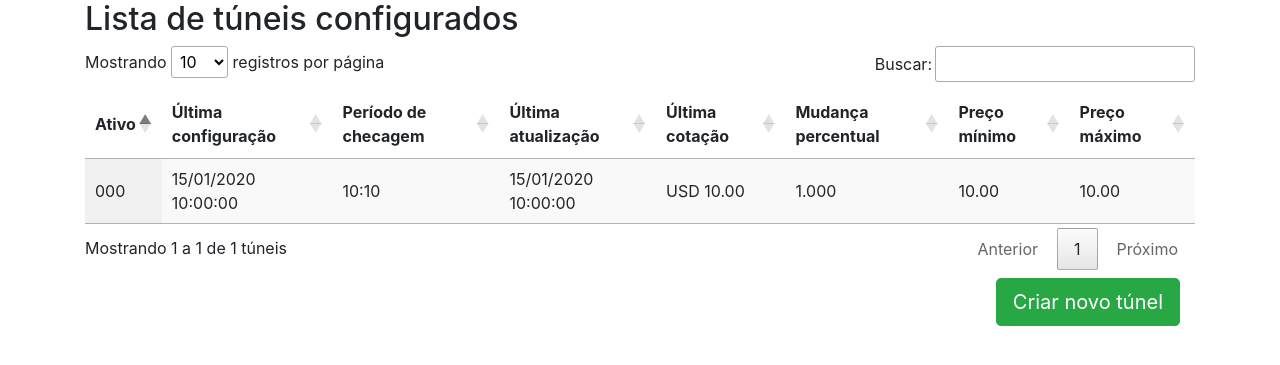
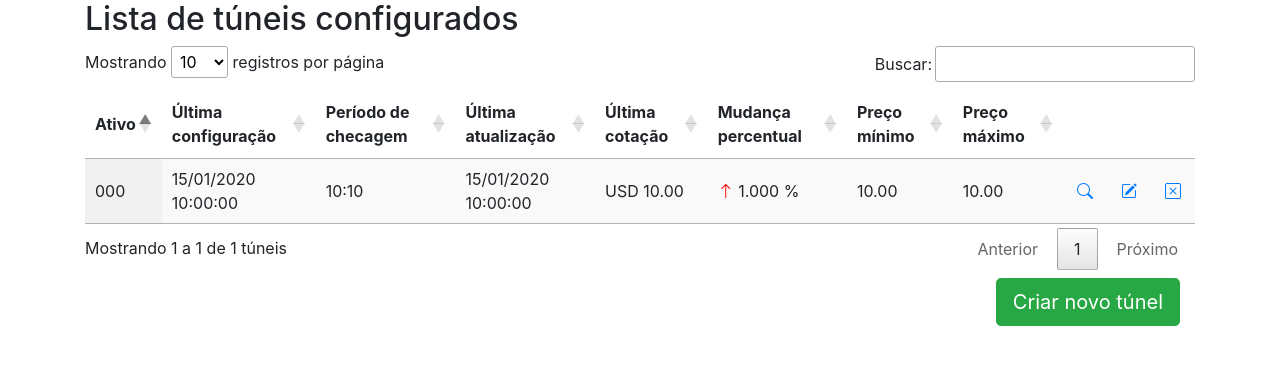
Before and after one commit to barduchi02/investmentHelper, a Django app: template investmentApp/templates/investmentApp/tunnel_list.html in a window 1280 px wide. Shown: the part 56-421 px from the top of the page. Run offline with Django 3.2, Linux system fonts and the light colour scheme; the template is opened without the code that fills it: most values are stand-ins (such as "Sample title", 1, 10 or a date in 2020); some libraries are stand-ins or nearby versions.

Commit message:
Melhorias na interface e funcionalidade de exclusão e alteração de túneis

```diff
--- a/investmentApp/static/investmentApp/css/styles.css
+++ b/investmentApp/static/investmentApp/css/styles.css
@@ -9,3 +9,13 @@
 .btn-primary:hover {
     background-color: #4c7fad !important;
 }
+
+.aumento {
+    color: red;
+    font-weight: bold;
+}
+
+.queda {
+    color: green;
+    font-weight: bold;
+}
--- a/investmentApp/static/investmentApp/js/tunnel_list.js
+++ b/investmentApp/static/investmentApp/js/tunnel_list.js
@@ -1,5 +1,8 @@
 $(document).ready( function () {
     $('#tunnels_table').DataTable({
+        "columnDefs":[
+            { targets: [8, 9, 10], orderable: false }
+        ],
         "language": {
             "decimal": ",",
             "emptyTable":     "não há dados disponíveis",
--- a/investmentApp/templates/base_generic.html
+++ b/investmentApp/templates/base_generic.html
@@ -11,6 +11,7 @@
   <script src="https://maxcdn.bootstrapcdn.com/bootstrap/4.0.0/js/bootstrap.min.js" integrity="sha384-JZR6Spejh4U02d8jOt6vLEHfe/JQGiRRSQQxSfFWpi1MquVdAyjUar5+76PVCmYl" crossorigin="anonymous"></script>
   <link rel="stylesheet" type="text/css" href="https://cdn.datatables.net/1.12.1/css/jquery.dataTables.css">
   <script type="text/javascript" charset="utf8" src="https://cdn.datatables.net/1.12.1/js/jquery.dataTables.js"></script>
+  <link rel="stylesheet" href="https://cdn.jsdelivr.net/npm/bootstrap-icons@1.9.0/font/bootstrap-icons.css">
   <!-- Add additional CSS in static file -->
   {% load static %}
   <link rel="stylesheet" href="{% static 'investmentApp/css/styles.css' %}">
--- a/investmentApp/templates/investmentApp/tunnel_list.html
+++ b/investmentApp/templates/investmentApp/tunnel_list.html
@@ -17,18 +17,28 @@
                     <th>Mudança percentual</th>
                     <th>Preço mínimo</th>
                     <th>Preço máximo</th>
+                    <th></th>
+                    <th></th>
+                    <th></th>
                 </tr>
             </thead>
             <tbody>
                 {% for tunnel in object_list %}
                     <tr>
                         <td>{{ tunnel.assetid.code }}</td>
-                        <td>{{ tunnel.date_updated|date:"d/m/Y H:i:s" }}</td>
+                        <td data-order="{{ tunnel.date_updated|date:'Ymdhis' }}">{{ tunnel.date_updated|date:"d/m/Y H:i:s" }}</td>
                         <td>{{ tunnel.period|time:"H:i" }}</td>
                         {% if tunnel.cotationid is not None %}
-                            <td>{{ tunnel.cotationid.updated_at|date:"d/m/Y H:i:s" }}</td>
-                            <td>{{ tunnel.cotationid.currency }} {{ tunnel.cotationid.price|floatformat:2 }}</td>
-                            <td>{{ tunnel.cotationid.change_percent|floatformat:3 }}</td>
+                            <td data-order="{{ tunnel.cotationid.updated_at|date:'Ymdhis' }}">{{ tunnel.cotationid.updated_at|date:"d/m/Y H:i:s" }}</td>
+                            <td data-order="{{ tunnel.cotationid.price|floatformat:2 }}">{{ tunnel.cotationid.currency }} {{ tunnel.cotationid.price|floatformat:2 }}</td>
+                            <td data-order="{{ tunnel.cotationid.change_percent|floatformat:3 }}" data-search="{{ tunnel.cotationid.change_percent|floatformat:3 }}">
+                                {% if tunnel.cotationid.change_percent > 0 %}
+                                    <i class="bi bi-arrow-up aumento"></i>
+                                {% elif tunnel.cotationid.change_percent < 0 %}
+                                    <i class="bi bi-arrow-down queda"></i>
+                                {% endif %}
+                                {{ tunnel.cotationid.change_percent|floatformat:3 }} %
+                            </td>
                         {% else %}
                             <td></td>
                             <td></td>
@@ -36,6 +46,9 @@
                         {% endif %}
                         <td>{{ tunnel.min_price|floatformat:2 }}</td>
                         <td>{{ tunnel.max_price|floatformat:2 }}</td>
+                        <td><a href="#" title="Visualizar cotações"><i class="bi bi-search ml-1 mr-1"></i></a> </td>
+                        <td><a href="/investmentApp/update-tunnel/{{ tunnel.pk }}" title="Editar túnel"><i class="bi bi-pencil-square ml-1 mr-1"></i></a></td>
+                        <td><a href="/investmentApp/delete-tunnel/{{ tunnel.pk }}" title="Excluir túnel"><i class="bi bi-x-square ml-1 mr-1"></i></a> </td>
                     </tr>
                 {% endfor %}
             </tbody>
--- a/investmentApp/urls.py
+++ b/investmentApp/urls.py
@@ -6,5 +6,6 @@ from .views import TunnelList
 
 urlpatterns = [
     path('', login_required(TunnelList.as_view())),
-    path('update-tunnel/<int:tunnel_id>', views.update_tunnel)
+    path('update-tunnel/<int:tunnel_id>', views.update_tunnel),
+    path('delete-tunnel/<int:tunnel_id>', views.delete_tunnel)
 ]
```
Also changed, not shown: investmentApp/views.py (+7 -0 lines).
